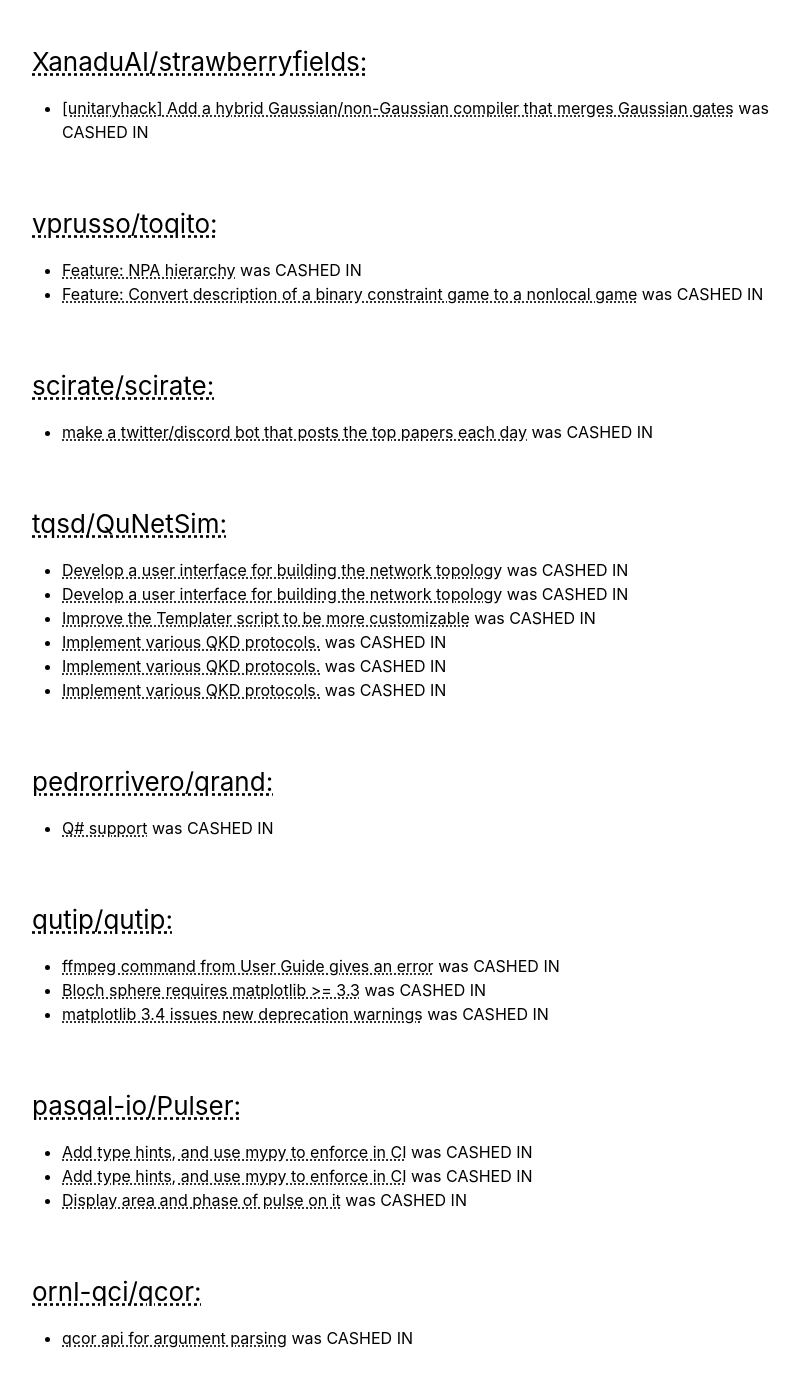
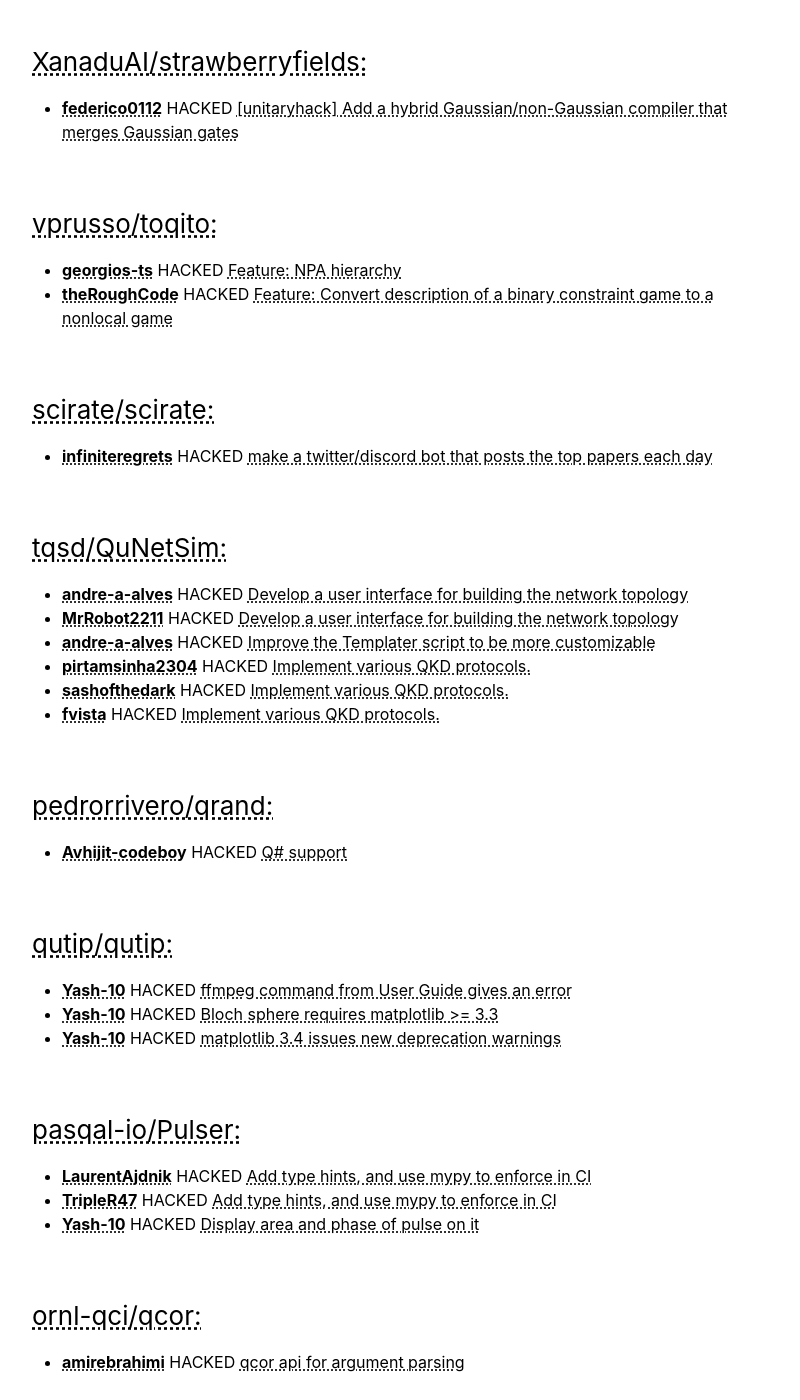
Before and after one commit to unitaryfund/unitaryhack2021, a Jekyll site: the page built from results.md, in a window 1280 px wide and 1400 px high, scrolled down 4556 px. Shown: the whole window, without its empty margins (238-1038 px from the left). Built offline with Jekyll 4.4.1, drawn with Linux system fonts in a browser that asks for light colours; some of the changed text lies outside the part shown.

Commit message:
fixing results templating

```diff
--- a/results.md
+++ b/results.md
@@ -62,7 +62,8 @@
   <ul>
   {% for pr in member.data %}
     <li>
-      <a href="https://github.com/{{ member.name }}/issues/{{ pr.number }}"> {{ pr.title }}</a> was CASHED IN
+      <strong><a href="https://github.com/{{ pr.user }}"> {{ pr.user }}</a></strong> HACKED
+      <a href="https://github.com/{{ member.name }}/issues/{{ pr.number }}"> {{ pr.title }}</a>
     </li>
     {% endfor %}
   </ul>
```
